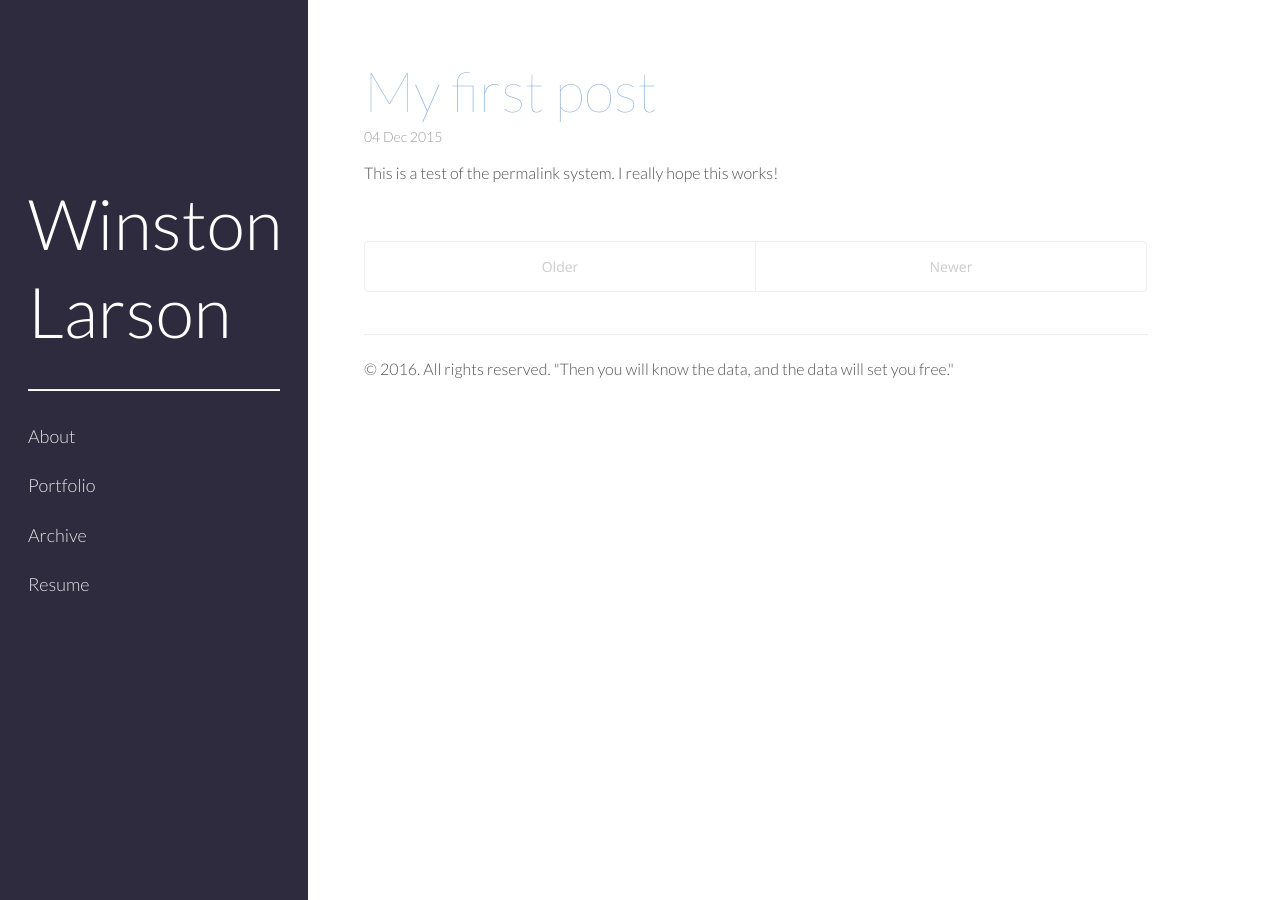
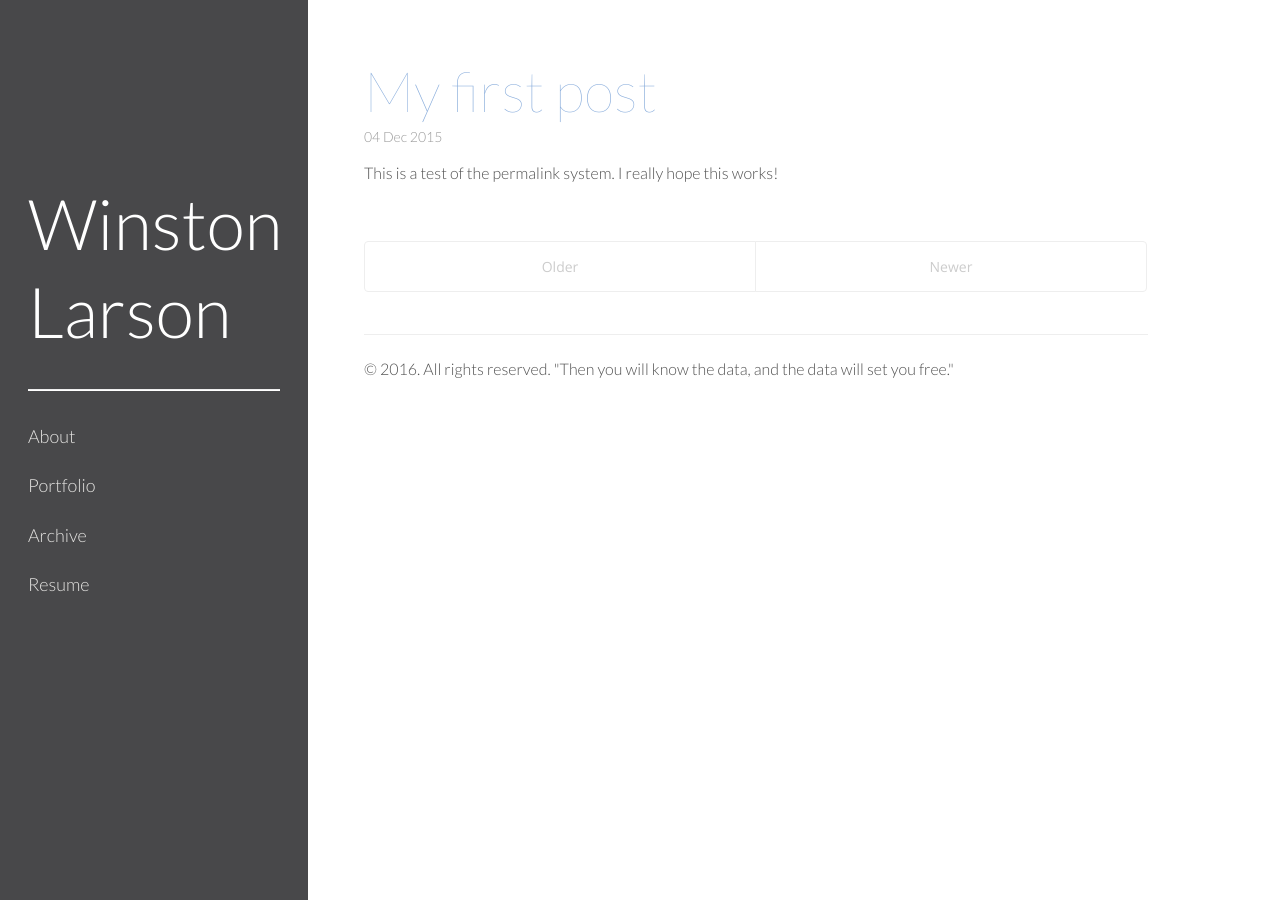
Before and after one commit to winstonlarson/old_website, a Jekyll site: the page built from index.html, in a window 1280 px wide. Built offline with Jekyll 4.4.1, drawn with Linux system fonts in a browser that asks for light colours; some web fonts are replaced; the list of posts is cut into pages by our own code.

Commit message:
sidebar color

```diff
--- a/public/css/hyde.css
+++ b/public/css/hyde.css
@@ -53,7 +53,7 @@ html {
   text-align: left;
   padding: 2rem 1rem;
   color: rgba(255,255,255,.5);
-  background-color: #2F2B3F;
+  background-color: #48484A;
 }
 @media (min-width: 48em) {
   .sidebar {
```
